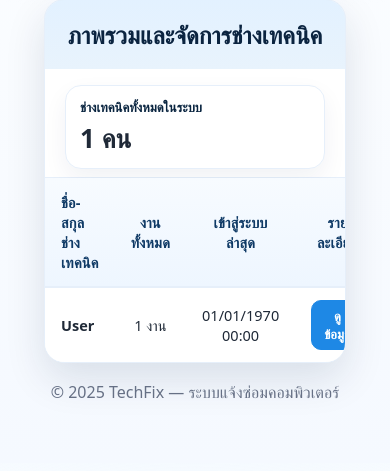
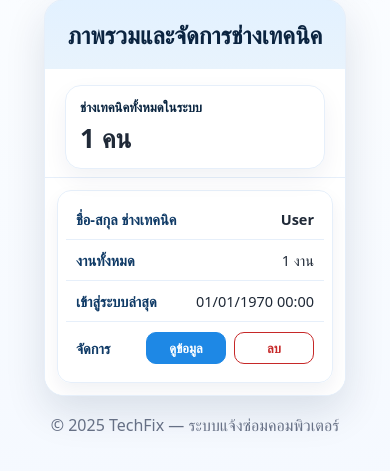
Before and after one commit to Buanruk/TechFix.IT, a PHP site: page /manage_technicians.php in a window 390 px wide. Shown: the part 105-576 px from the top of the page. Run offline with PHP 8.4, Linux system fonts and the light colour scheme; the visitor is signed in with stand-in values (Sample User, id 1); tables that the repository leaves empty or names only in its code hold one stand-in row (values such as "Sample post").

Commit message:
ดกดห

```diff
--- a/admin_create_technician.php
+++ b/admin_create_technician.php
@@ -48,7 +48,7 @@ unset($_SESSION['error']); // ลบออกหลังแสดง
 
                 <div class="field">
                     <div class="input">
-                        <input name="phone_number" type="tel" placeholder="เบอร์โทรศัพท์ (ถ้ามี)">
+                        <input name="phone_number" type="tel" placeholder="เบอร์โทรศัพท์">
                     </div>
                 </div>
 
--- a/manage_technicians.php
+++ b/manage_technicians.php
@@ -5,11 +5,10 @@ if (!isset($_SESSION['admin_id'])) {
     exit();
 }
 
-$conn = new mysqli("localhost", "techfixuser", "StrongPass!234", "techfix");
+$conn = new mysqli("localhost", "techfixuser", "StrongPass!234", "techfix"); // ตรวจสอบรหัสผ่าน DB อีกครั้ง
 if ($conn->connect_error) { die("DB Error"); }
 $conn->set_charset("utf8");
 
-// SQL อัปเดต: เพิ่ม t.phone_number เข้ามา
 $sql = "
     SELECT
         t.id,
@@ -43,12 +42,18 @@ $total_technicians = count($technician_stats);
 
 function h($v){ return htmlspecialchars((string)$v, ENT_QUOTES, 'UTF-8'); }
 function format_thai_datetime($datetime) {
-    if (empty($datetime)) {
+    if (empty($datetime) || $datetime === '0000-00-00 00:00:00') {
         return '<span style="color:#999;">ยังไม่เคยเข้าระบบ</span>';
     }
     $ts = strtotime($datetime);
     return date('d/m/Y H:i', $ts);
 }
+
+// ข้อความแจ้งเตือน (จาก session)
+$successMsg = $_SESSION['success'] ?? '';
+unset($_SESSION['success']);
+$errorMsg = $_SESSION['error'] ?? '';
+unset($_SESSION['error']);
 ?>
 <!doctype html>
 <html lang="th">
@@ -57,7 +62,7 @@ function format_thai_datetime($datetime) {
 <title>จัดการช่างเทคนิค - TechFix Admin</title>
 <meta name="viewport" content="width=device-width, initial-scale=1">
 <style>
-    /* CSS ทั้งหมดเหมือนเดิม */
+    /* CSS ส่วนใหญ่เหมือนเดิม */
     :root{--navy:#0b2440; --blue:#1e88e5; --bg:#f5f9ff; --card:#ffffff; --line:#e6effa; --text:#1f2937;--green:#2e7d32; --red:#c62828; --blue-strong:#0b63c8;--shadow:0 16px 40px rgba(10,37,64,.12);--radius:20px;--container:1680px;}
     *{box-sizing:border-box} html,body{margin:0}
     body{font-family:system-ui,Segoe UI,Roboto,"TH Sarabun New",Tahoma,sans-serif;color:var(--text);background: radial-gradient(1200px 600px at 50% -240px,#eaf3ff 0,transparent 60%),linear-gradient(180deg,#fbfdff 0,var(--bg) 100%);}
@@ -101,8 +106,41 @@ function format_thai_datetime($datetime) {
     tbody tr:hover td{background:#f3f8ff}
     .tc{text-align:center}
     .empty{padding:28px;text-align:center;color:#667085}
-    .btn-details{font-family:inherit;font-size:13px;font-weight:700;padding:6px 12px;border:1px solid var(--line);border-radius:10px;cursor:pointer;transition:all .18s ease;margin:0;background:var(--blue);color:#fff;border-color:var(--blue);}
-    .btn-details:hover{background:#0b63c8;border-color:#0b63c8;}
+
+    /* เพิ่ม CSS สำหรับปุ่มลบ และจัด Action Cell */
+    .action-cell { display: flex; flex-direction:column; gap: 8px; justify-content:center; align-items: center;} /* จัดกลางทั้งแนวตั้งและแนวนอน */
+    .btn-details, .btn-delete {
+        font-family:inherit; font-size:13px; font-weight:700; padding:6px 12px;
+        border:1px solid var(--line); border-radius:10px; cursor:pointer;
+        transition:all .18s ease; margin: 0; min-width: 80px; /* เพิ่ม min-width เพื่อให้ปุ่มขนาดเท่ากัน */
+    }
+    .btn-details{ background:var(--blue); color:#fff; border-color:var(--blue); }
+    .btn-details:hover{ background:#0b63c8; border-color:#0b63c8; }
+    .btn-delete{ background:#fff; color:var(--red); border-color:var(--red); }
+    .btn-delete:hover{ background:var(--red); color:#fff; }
+    .alert-box {
+        padding: 14px 18px;
+        margin-bottom: 20px;
+        border-radius: 14px;
+        font-weight: 700;
+        display: flex;
+        align-items: center;
+        gap: 12px;
+        animation: fadeInDown .4s ease;
+    }
+    @keyframes fadeInDown { from { opacity: 0; transform: translateY(-10px); } to { opacity: 1; transform: translateY(0); } }
+    .alert-box.success {
+        background-color: #e9f9ec;
+        border: 1px solid #d1f3d8;
+        color: #2e7d32;
+    }
+    .alert-box.error {
+        background-color: #ffecec;
+        border: 1px solid #ffd6d6;
+        color: #c62828;
+    }
+    .alert-box svg { flex: 0 0 20px; }
+    /* Modal CSS เหมือนเดิม */
     .modal-overlay{position:fixed;top:0;left:0;width:100%;height:100%;background:rgba(15,40,80,.6);backdrop-filter:blur(5px);z-index:9998;display:flex;align-items:center;justify-content:center;opacity:0;pointer-events:none;transition:opacity .25s ease}
     .modal-overlay.show{opacity:1;pointer-events:auto}
     .modal-content{background:#fff;border-radius:var(--radius);box-shadow:0 20px 50px rgba(0,0,0,.2);max-width:90vw;width:600px;max-height:85vh;display:flex;flex-direction:column;transform:scale(.95);transition:transform .25s ease}
@@ -113,6 +151,29 @@ function format_thai_datetime($datetime) {
     .modal-body{padding:24px;overflow-y:auto;display:grid;grid-template-columns:150px 1fr;gap:14px}
     .modal-body .label{font-weight:800;color:var(--navy)}
     .modal-body .value{word-break:break-word;white-space:pre-wrap}
+
+    /* Responsive */
+    @media (max-width:960px){
+        thead{display:none}
+        tbody tr{
+            display:block;
+            border:1px solid var(--line); border-radius:14px;
+            margin:12px; padding: 8px;
+            box-shadow:0 8px 18px rgba(15,40,80,.06);
+            overflow:hidden;
+        }
+        tbody td{
+            display:flex; gap:10px; justify-content:space-between; align-items:center;
+            border-top:1px solid var(--line); padding:10px;
+        }
+        tbody tr td:first-child{border-top:none}
+        tbody td::before{
+            content:attr(data-label);
+            font-weight:800; color:#0f3a66;
+        }
+        .action-cell{flex-direction:row; justify-content:center; flex-wrap: wrap;}
+    }
+
 </style>
 </head>
 <body>
@@ -154,6 +215,19 @@ function format_thai_datetime($datetime) {
 
 <div class="shell">
     <div class="container">
+        <?php if (!empty($successMsg)): ?>
+            <div class="alert-box success">
+                <svg viewBox="0 0 24 24" fill="none" stroke="currentColor" stroke-width="2" stroke-linecap="round" stroke-linejoin="round"><path d="M22 11.08V12a10 10 0 1 1-5.93-9.14"></path><polyline points="22 4 12 14.01 9 11.01"></polyline></svg>
+                <span><?= htmlspecialchars($successMsg) ?></span>
+            </div>
+        <?php endif; ?>
+        <?php if (!empty($errorMsg)): ?>
+            <div class="alert-box error">
+                <svg viewBox="0 0 24 24" fill="none" stroke="currentColor" stroke-width="2" stroke-linecap="round" stroke-linejoin="round"><circle cx="12" cy="12" r="10"></circle><line x1="12" y1="8" x2="12" y2="12"></line><line x1="12" y1="16" x2="12.01" y2="16"></line></svg>
+                <span><?= htmlspecialchars($errorMsg) ?></span>
+            </div>
+        <?php endif; ?>
+
         <section class="panel">
             <header class="panel-head"><h1 class="title">ภาพรวมและจัดการช่างเทคนิค</h1></header>
 
@@ -171,7 +245,7 @@ function format_thai_datetime($datetime) {
                             <th>ชื่อ-สกุล ช่างเทคนิค</th>
                             <th class="tc">งานทั้งหมด</th>
                             <th class="tc">เข้าสู่ระบบล่าสุด</th>
-                            <th class="tc">รายละเอียด</th>
+                            <th class="tc">จัดการ</th>
                         </tr>
                     </thead>
                     <tbody>
@@ -190,11 +264,19 @@ function format_thai_datetime($datetime) {
                                 data-in_progress_jobs="<?= (int)$tech['in_progress_jobs'] ?>"
                                 data-done_jobs="<?= (int)$tech['done_jobs'] ?>"
                             >
-                                <td><strong><?= h($tech['fullname']) ?></strong></td>
-                                <td class="tc"><?= (int)$tech['total_jobs'] ?> งาน</td>
-                                <td class="tc"><?= format_thai_datetime($tech['last_login']) ?></td>
-                                <td class="tc">
-                                    <button class="btn-details">ดูข้อมูล</button>
+                                <td data-label="ชื่อ-สกุล ช่างเทคนิค"><strong><?= h($tech['fullname']) ?></strong></td>
+                                <td class="tc" data-label="งานทั้งหมด"><?= (int)$tech['total_jobs'] ?> งาน</td>
+                                <td class="tc" data-label="เข้าสู่ระบบล่าสุด"><?= format_thai_datetime($tech['last_login']) ?></td>
+                                <td class="tc" data-label="จัดการ">
+                                    <div class="action-cell">
+                                        <button class="btn-details">ดูข้อมูล</button>
+                                        <form method="POST" action="delete_technician.php"
+                                              onsubmit="return confirm('คุณต้องการลบช่าง: <?= h($tech['fullname']) ?> (ID: <?= (int)$tech['id'] ?>) ใช่หรือไม่?\\n\\nข้อควรระวัง: หากมีงานที่ยังไม่เสร็จ ช่างคนนี้จะไม่สามารถถูกลบได้');">
+                                            <input type="hidden" name="id" value="<?= (int)$tech['id'] ?>">
+                                            <input type="hidden" name="redirect" value="<?= h($_SERVER['REQUEST_URI']) ?>">
+                                            <button type="submit" class="btn-delete">ลบ</button>
+                                        </form>
+                                    </div>
                                 </td>
                             </tr>
                         <?php endforeach; ?>
@@ -246,7 +328,6 @@ document.addEventListener('DOMContentLoaded', () => {
 
     const openModal = (data) => {
         modalTitle.textContent = `ข้อมูลช่าง: ${data.fullname}`;
-        // อัปเดต Modal ให้แสดงเบอร์โทรด้วย
         modalBody.innerHTML = `
             <span class="label">ID:</span><span class="value">${data.id}</span>
             <span class="label">ชื่อ-สกุล:</span><span class="value">${data.fullname}</span>
```
Also changed, not shown: delete_technician.php (added, +71 -0 lines).
